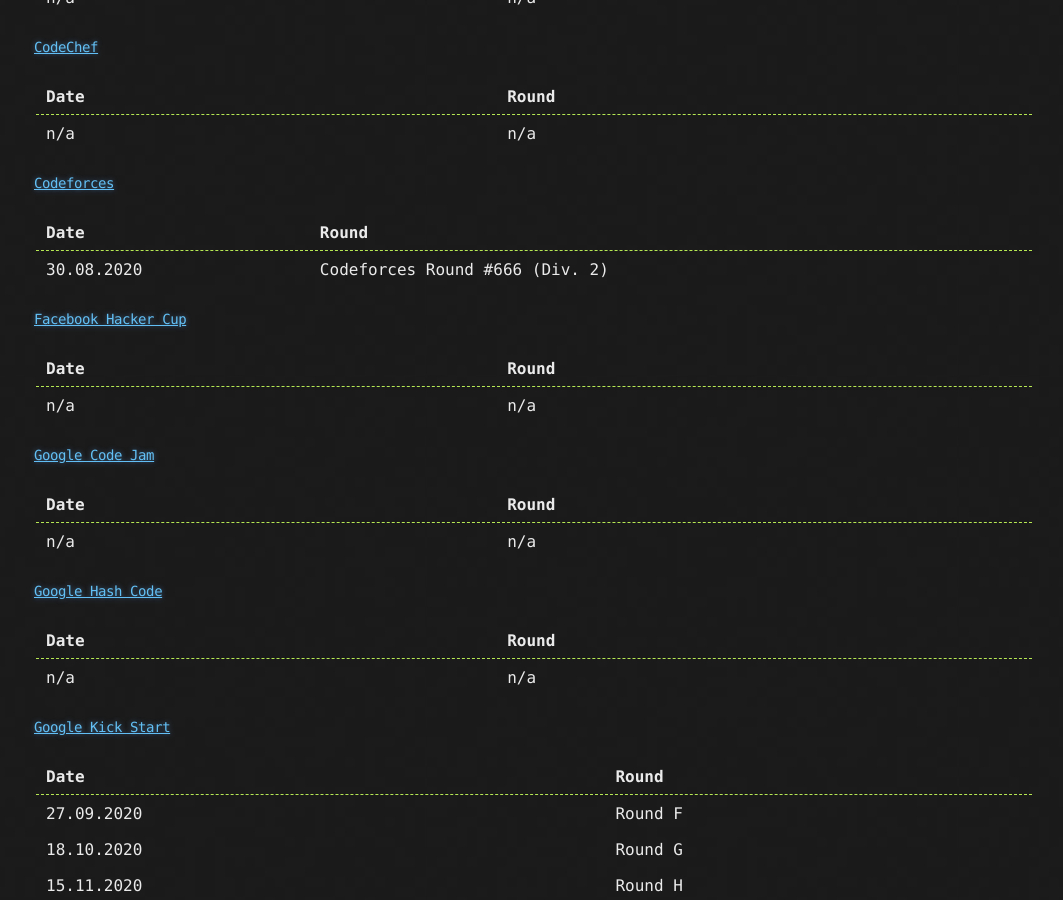
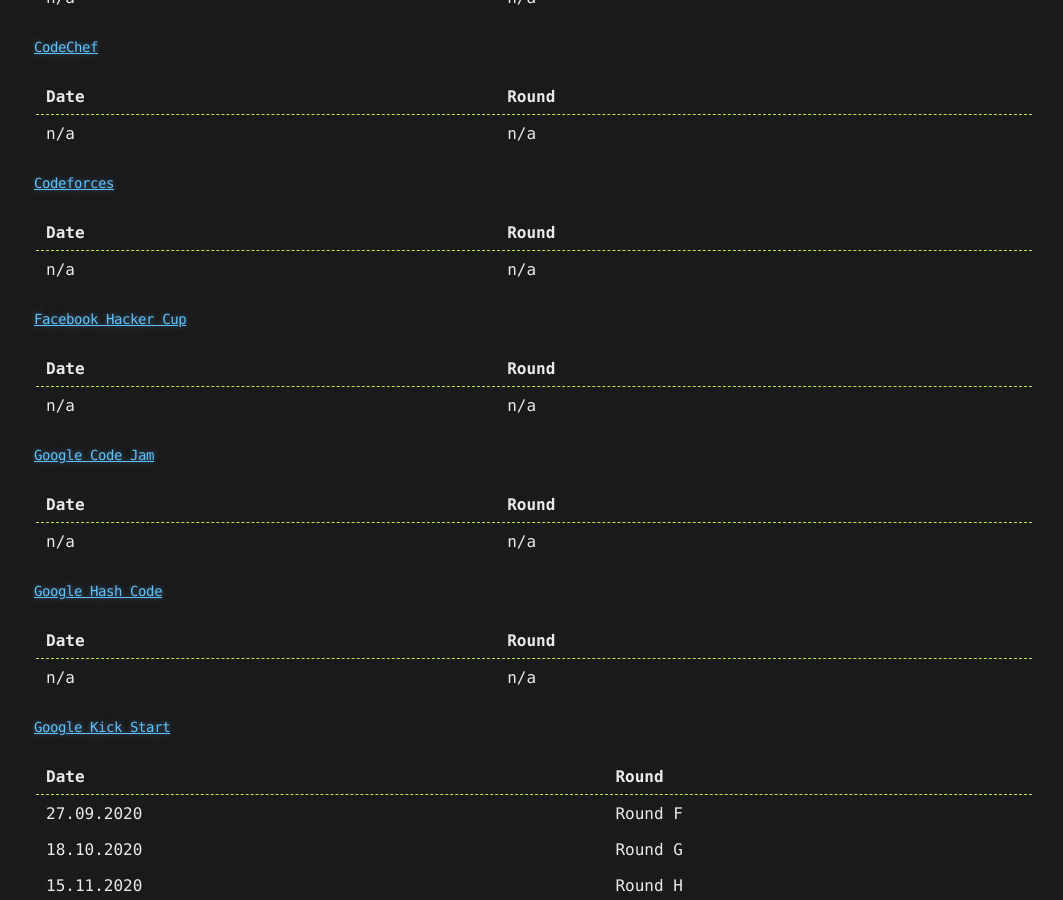
Before and after one commit to goodHunter27/serhatgiydiren.github.io, a Jekyll site: the page built from _posts/2020-01-07-coding-competitions.md, in a window 1280 px wide and 900 px high, scrolled down 1220 px. Shown: the whole window, without its empty margins (106-1169 px from the left). Built offline with Jekyll 4.4.1, drawn with Linux system fonts in a browser that asks for light colours.

Commit message:
Update 2020-01-07-coding-competitions.md

```diff
--- a/_posts/2020-01-07-coding-competitions.md
+++ b/_posts/2020-01-07-coding-competitions.md
@@ -39,7 +39,7 @@
 
 Date | Round
 ------------ | -------------
-30.08.2020 | Codeforces Round #666 (Div. 2)
+n/a | n/a
 
 #### [Facebook Hacker Cup](https://facebook.com/codingcompetitions/hacker-cup){:target="_blank"}
 
```
